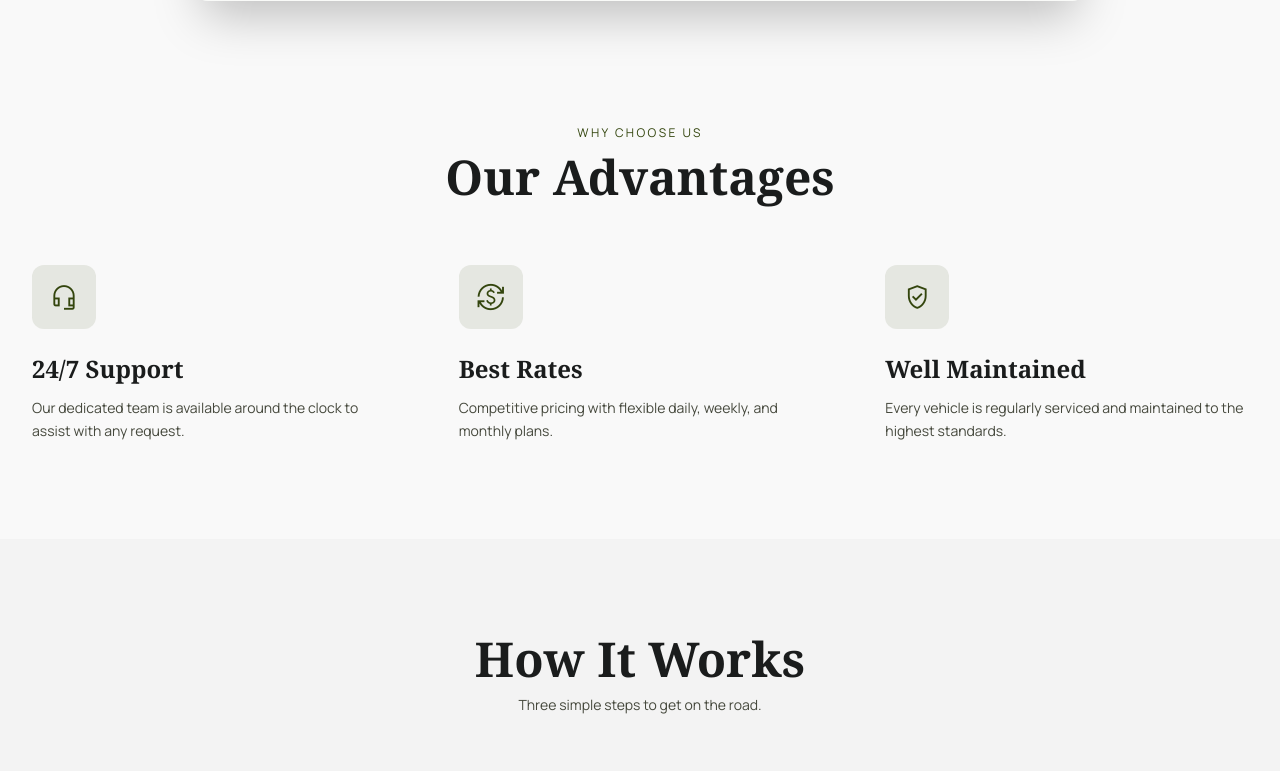
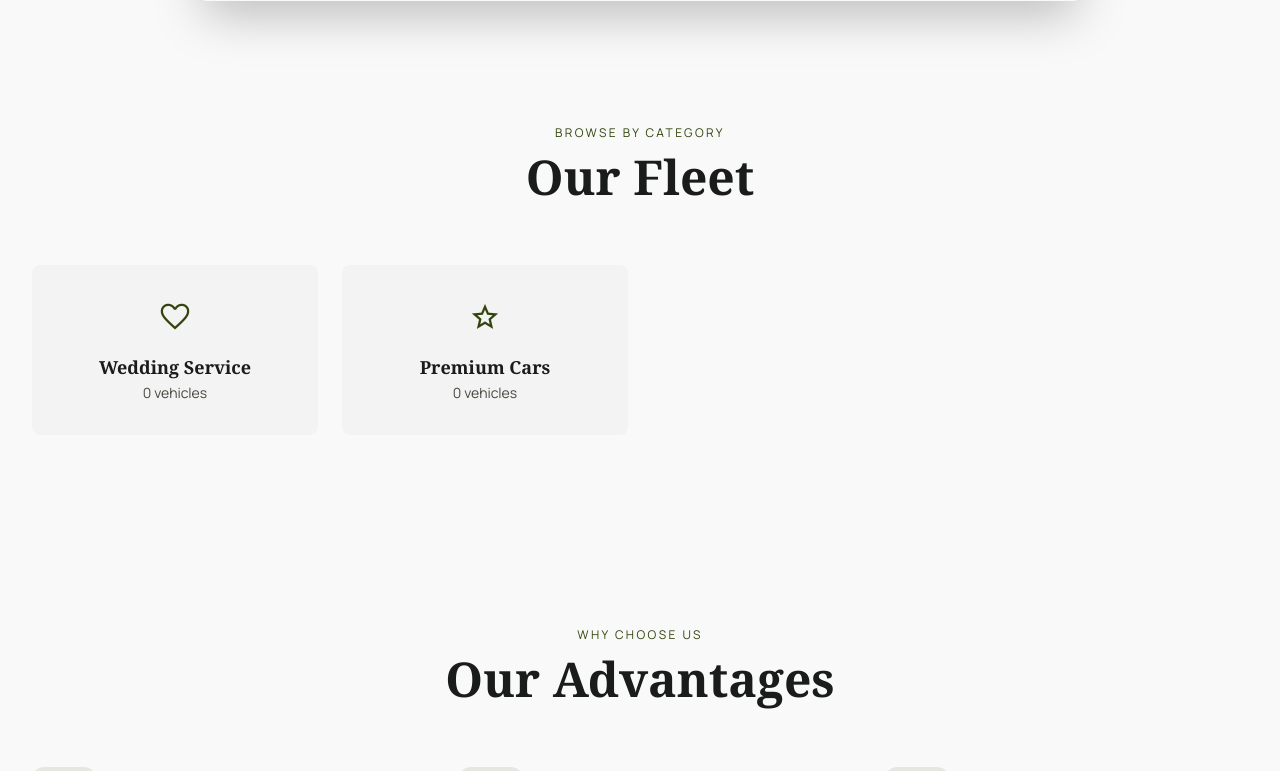
Before and after one commit to jobinsebastianralfiz/vehiclerent-pro, a Django app: page / in a window 1280 px wide. Shown: the part 767-1538 px from the top of the page. Run offline with Django 5.2, Linux system fonts and the light colour scheme; data comes from the database, SQL or seed files in the repository; data that the repository does not hold is empty; some libraries are stand-ins or nearby versions.

Commit message:
Fix mobile hero section visibility and add Wedding Service/Premium Cars categories
Make hero section properly responsive on mobile by setting min-height,
fixing overflow, and improving CTA layout. Add two new vehicle categories
via data migration.

Co-Authored-By: Claude Opus 4.6 (1M context) <noreply@anthropic.com>

```diff
--- a/templates/public/home.html
+++ b/templates/public/home.html
@@ -5,16 +5,16 @@
 
 {% block content %}
 <!-- Hero Section -->
-<section class="relative min-h-[auto] lg:min-h-[700px] flex flex-col lg:flex-row lg:items-center overflow-hidden px-4 sm:px-8 max-w-screen-2xl mx-auto py-8 lg:py-0" x-data="heroCarousel()" x-init="start()">
+<section class="relative min-h-[60vh] sm:min-h-[50vh] lg:min-h-[700px] flex flex-col lg:flex-row lg:items-center overflow-visible px-4 sm:px-8 max-w-screen-2xl mx-auto py-10 sm:py-12 lg:py-0" x-data="heroCarousel()" x-init="start()">
     <!-- Left: Text -->
     <div class="z-10 w-full lg:w-1/2">
         <p class="text-primary font-label text-[10px] sm:text-xs tracking-[0.2em] mb-3 sm:mb-4 uppercase">{{ config.hero_subtitle|default:"Premium Vehicle Rental" }}</p>
         <h1 class="text-3xl sm:text-5xl md:text-6xl lg:text-7xl xl:text-8xl font-serif font-bold leading-[1.1] mb-6 sm:mb-8 tracking-tighter">{{ config.hero_title|default:"Rent Your Perfect Vehicle" }}</h1>
-        <div class="flex flex-col sm:flex-row items-start sm:items-center gap-3 sm:gap-6 mb-8 sm:mb-12">
-            <a href="{% url 'vehicle_list' %}" class="bg-primary text-on-primary px-6 sm:px-10 py-3 sm:py-4 rounded-full font-bold flex items-center gap-2 hover:bg-primary-container transition-colors text-sm sm:text-base w-full sm:w-auto justify-center sm:justify-start">
+        <div class="flex flex-row items-center gap-4 sm:gap-6 mb-8 sm:mb-12">
+            <a href="{% url 'vehicle_list' %}" class="bg-primary text-on-primary px-6 sm:px-10 py-3 sm:py-4 rounded-full font-bold flex items-center gap-2 hover:bg-primary-container transition-colors text-sm sm:text-base">
                 <span class="material-symbols-outlined text-lg">directions_car</span> {{ config.hero_cta_text|default:"Browse Fleet" }}
             </a>
-            <a href="#enquiry" class="text-primary font-bold flex items-center gap-2 hover:underline underline-offset-4 text-sm sm:text-base">
+            <a href="#enquiry" class="text-primary font-bold flex items-center gap-2 hover:underline underline-offset-4 text-sm sm:text-base whitespace-nowrap">
                 Send Enquiry <span class="material-symbols-outlined text-lg">arrow_forward</span>
             </a>
         </div>
@@ -98,10 +98,10 @@
 
     <!-- Mobile: Featured Vehicle Swipeable Cards -->
     {% if featured_vehicles %}
-    <div class="lg:hidden mt-8 w-full">
+    <div class="lg:hidden mt-8 sm:mt-10 w-full">
         <div class="flex gap-4 overflow-x-auto no-scrollbar pb-4 -mx-4 px-4 snap-x snap-mandatory">
             {% for vehicle in featured_vehicles %}
-            <div class="bg-surface-container-low rounded-2xl overflow-hidden flex-shrink-0 w-[280px] snap-start">
+            <div class="bg-surface-container-low rounded-2xl overflow-hidden flex-shrink-0 w-[75vw] max-w-[320px] sm:w-[280px] snap-start shadow-sm">
                 {% if vehicle.thumbnail %}
                 <img src="{{ vehicle.thumbnail.url }}" alt="{{ vehicle.name }}" class="w-full aspect-[16/10] object-cover"/>
                 {% else %}
@@ -113,12 +113,18 @@
                     <p class="text-[10px] text-on-surface-variant/60 uppercase tracking-widest">{{ vehicle.brand }}</p>
                     <p class="font-serif font-bold text-sm">{{ vehicle.name }}</p>
                     <div class="flex justify-between items-center mt-3">
-                        <p class="text-primary font-bold">{{ vehicle.primary_price_value|inr }}<span class="text-[10px] font-normal text-on-surface-variant">/{{ vehicle.primary_price_label }}</span></p>
+                        <p class="text-primary font-bold text-sm">{{ vehicle.primary_price_value|inr }}<span class="text-[10px] font-normal text-on-surface-variant">/{{ vehicle.primary_price_label }}</span></p>
                         <a href="{{ vehicle.get_absolute_url }}" class="bg-primary text-on-primary px-4 py-1.5 rounded-full text-xs font-bold">View</a>
                     </div>
                 </div>
             </div>
             {% endfor %}
+        </div>
+    </div>
+    {% elif config.hero_image %}
+    <div class="lg:hidden mt-8 w-full">
+        <div class="rounded-2xl overflow-hidden">
+            <img src="{{ config.hero_image.url }}" alt="{{ BUSINESS_NAME }}" class="w-full aspect-[16/10] object-cover rounded-2xl"/>
         </div>
     </div>
     {% endif %}
```
Also changed, not shown: vehicles/migrations/0004_add_wedding_premium_categories.py (added).
